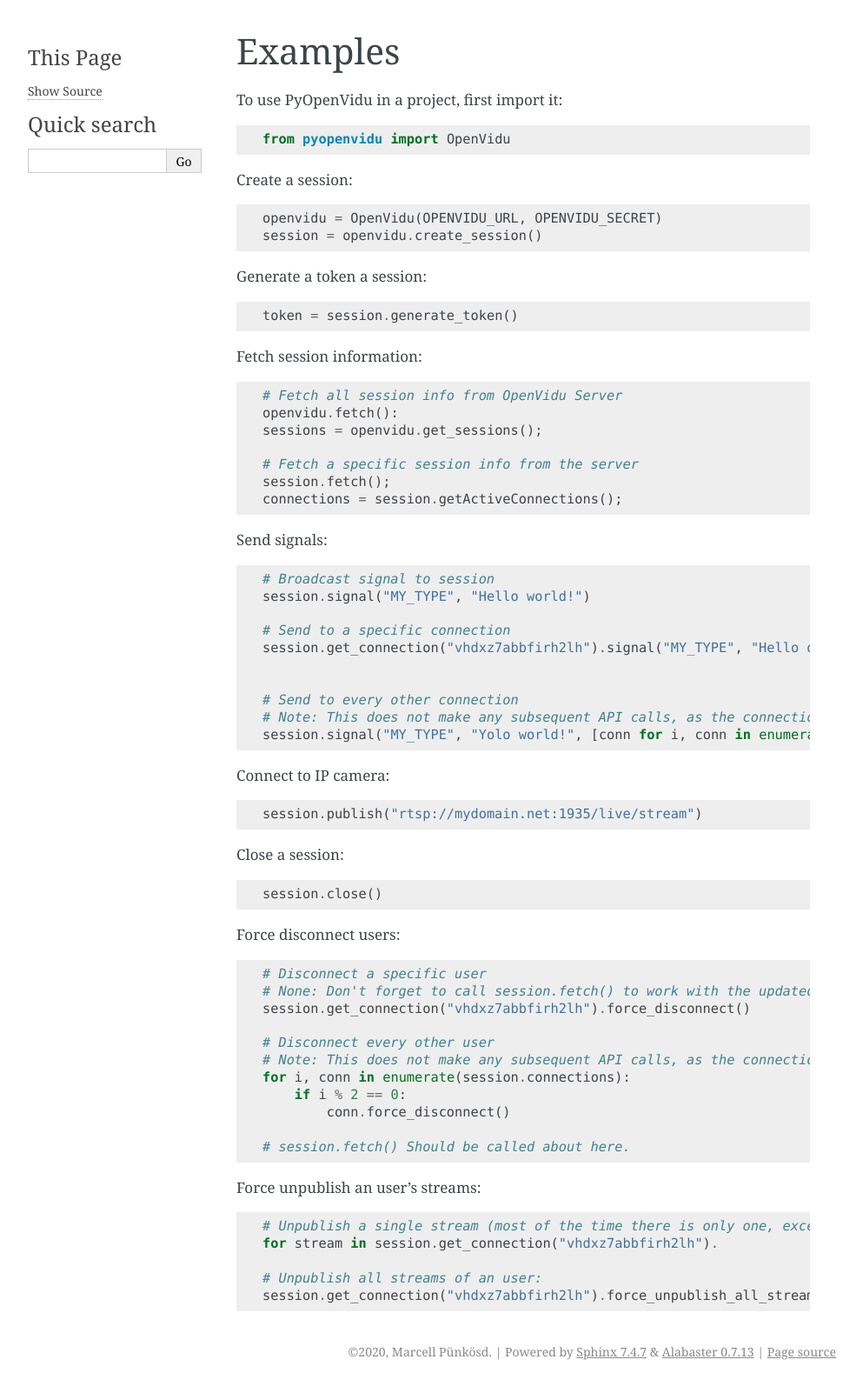
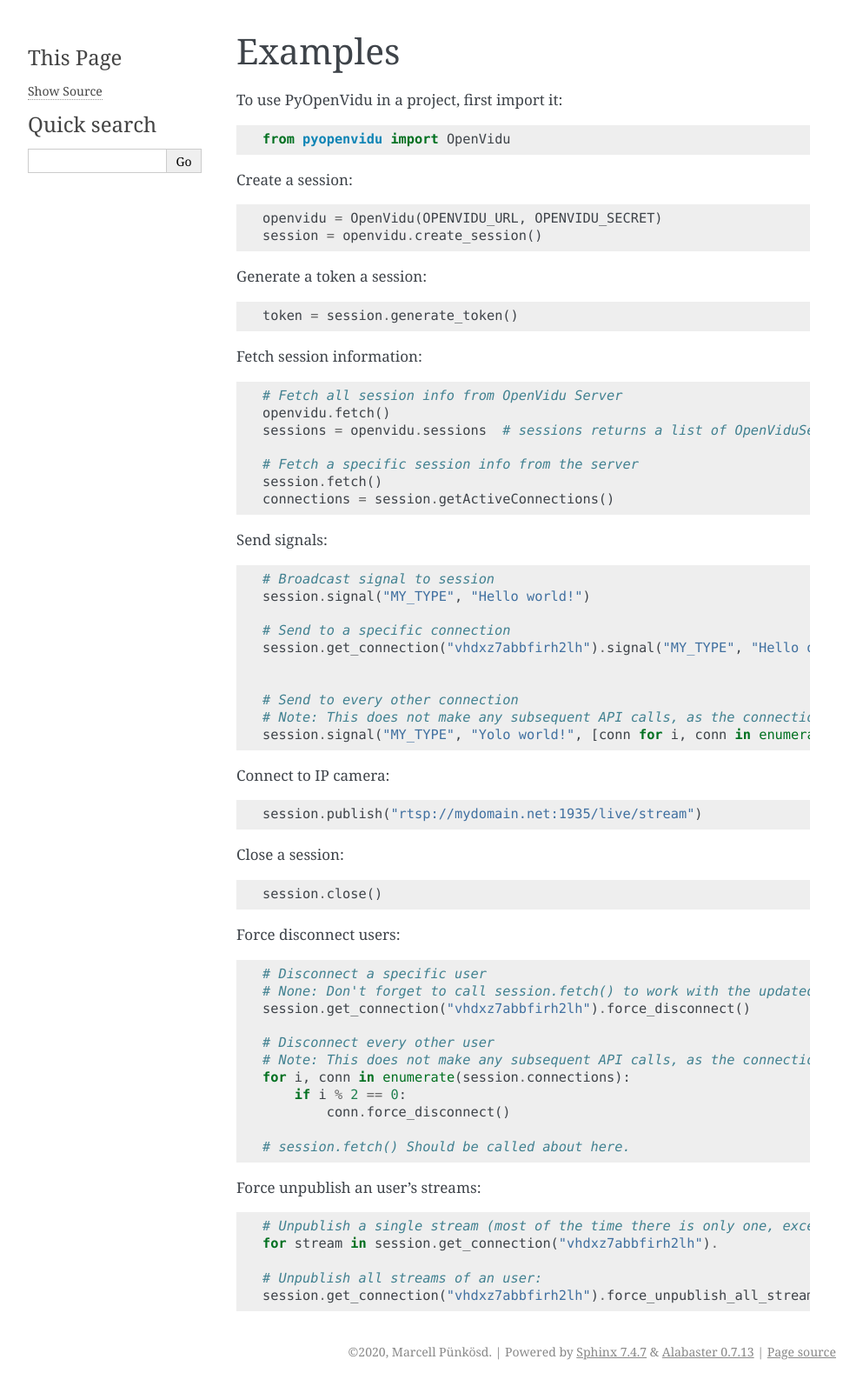
Before and after one commit to marcsello/pyopenvidu, a Sphinx documentation site: the page built from docs/examples.rst, in a window 1280 px wide. Shown: the whole page at 87% size, without its empty margins (148-1141 px from the left). Built offline with Sphinx 7.4.7, drawn with Linux system fonts in a browser that asks for light colours.

Commit message:
Update example to reflect get_sessions method change to sessions property

```diff
--- a/docs/examples.rst
+++ b/docs/examples.rst
@@ -18,12 +18,12 @@
 Fetch session information::
 
     # Fetch all session info from OpenVidu Server
-    openvidu.fetch():
-    sessions = openvidu.get_sessions();
+    openvidu.fetch()
+    sessions = openvidu.sessions  # sessions returns a list of OpenViduSession objects
 
     # Fetch a specific session info from the server
-    session.fetch();
-    connections = session.getActiveConnections();
+    session.fetch()
+    connections = session.getActiveConnections()
 
 
 Send signals::
```
